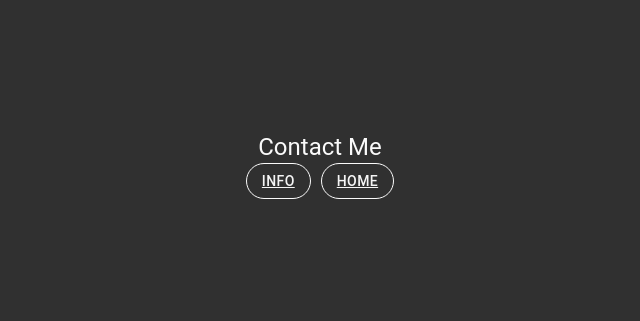
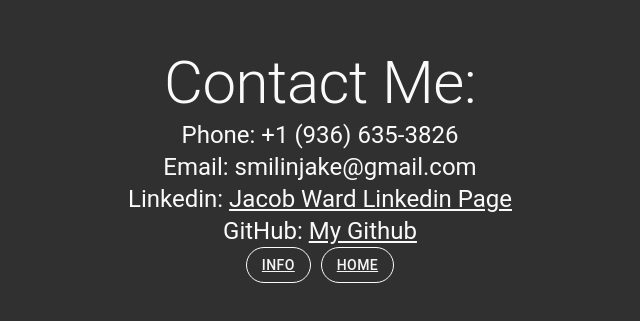
Before and after one commit to smilinjake/personalSite, a React (Create React App) app in the folder personal_site/: page /contact in a window 1280 px wide. Shown: the part 243-564 px from the top of the page, without its empty margins (320-960 px from the left). Built offline with nearby package versions, Linux system fonts and the light colour scheme.

Commit message:
added contact info to contact page

```diff
--- a/personal_site/src/App.css
+++ b/personal_site/src/App.css
@@ -15,6 +15,9 @@
   .App-logo {
     animation: App-logo-spin infinite 20s linear;
   }
+}
+a {
+  color: #fafafa;
 }
 
 .App-header {
--- a/personal_site/src/Components/ContactMe.jsx
+++ b/personal_site/src/Components/ContactMe.jsx
@@ -21,8 +21,23 @@
   return (
     <div className="Contact-me">
       <Grid container direction="column" className="contact">
+        <Typography className="Tyopgraphy" variant="h2">
+          Contact Me:
+        </Typography>
         <Typography className="Tyopgraphy" variant="h5">
-          Contact Me
+          Phone: +1 (936) 635-3826
+        </Typography>
+        <Typography className="Tyopgraphy" variant="h5">
+          Email: smilinjake@gmail.com
+        </Typography>
+        <Typography className="Tyopgraphy" variant="h5">
+          Linkedin:{" "}
+          <a href="https://www.linkedin.com/in/jacobward96/">
+            Jacob Ward Linkedin Page
+          </a>
+        </Typography>
+        <Typography className="Tyopgraphy" variant="h5">
+          GitHub: <a href="https://github.com/smilinjake">My Github</a>
         </Typography>
         <div>
           <ColorButton variant="outlined">
@@ -37,7 +52,7 @@
           </ColorButton>
         </div>
       </Grid>
-      {/* <Grid container></Grid> */}
+      {/* <Grid continer></Grid> */}
     </div>
   );
 };
```
